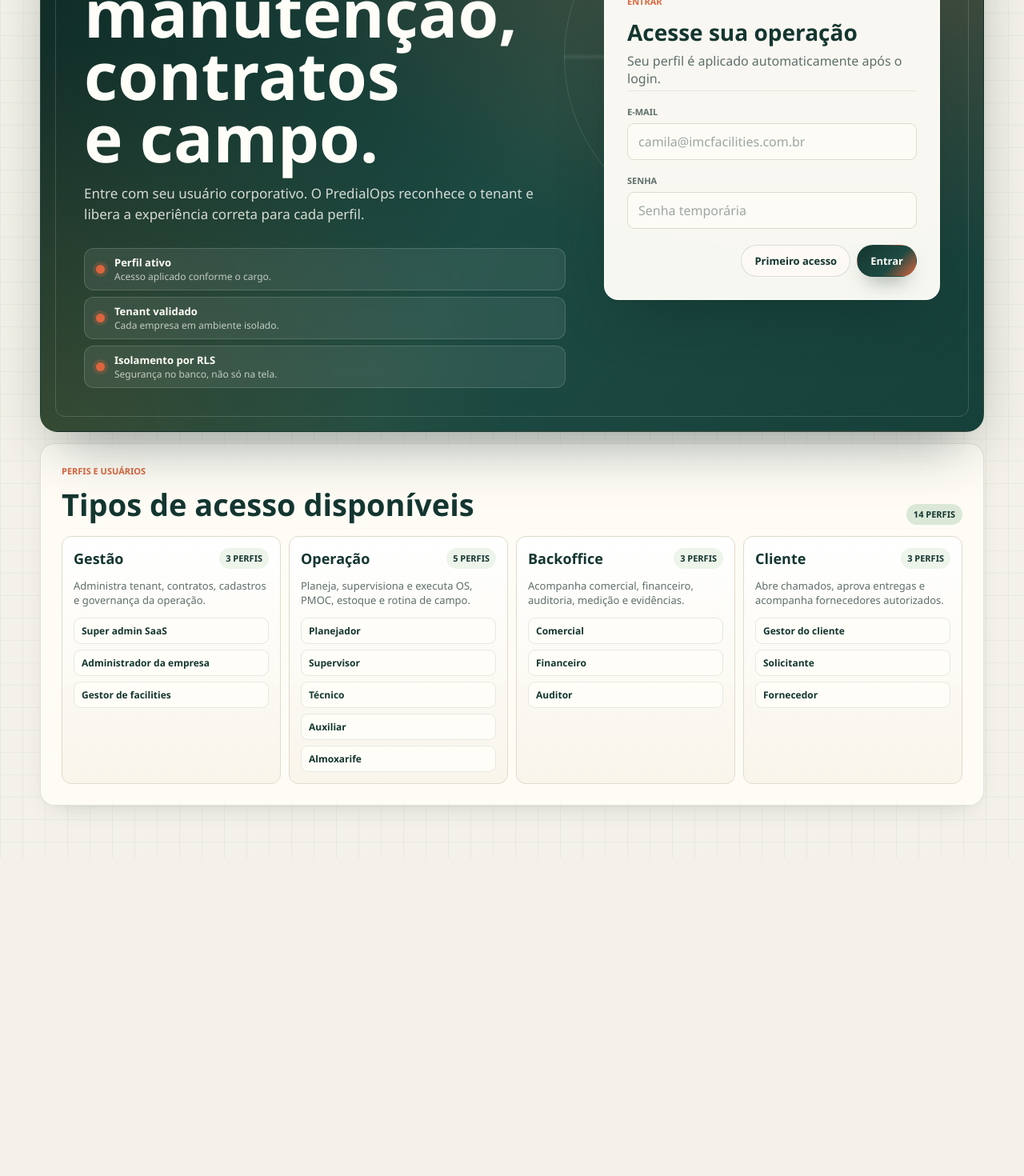
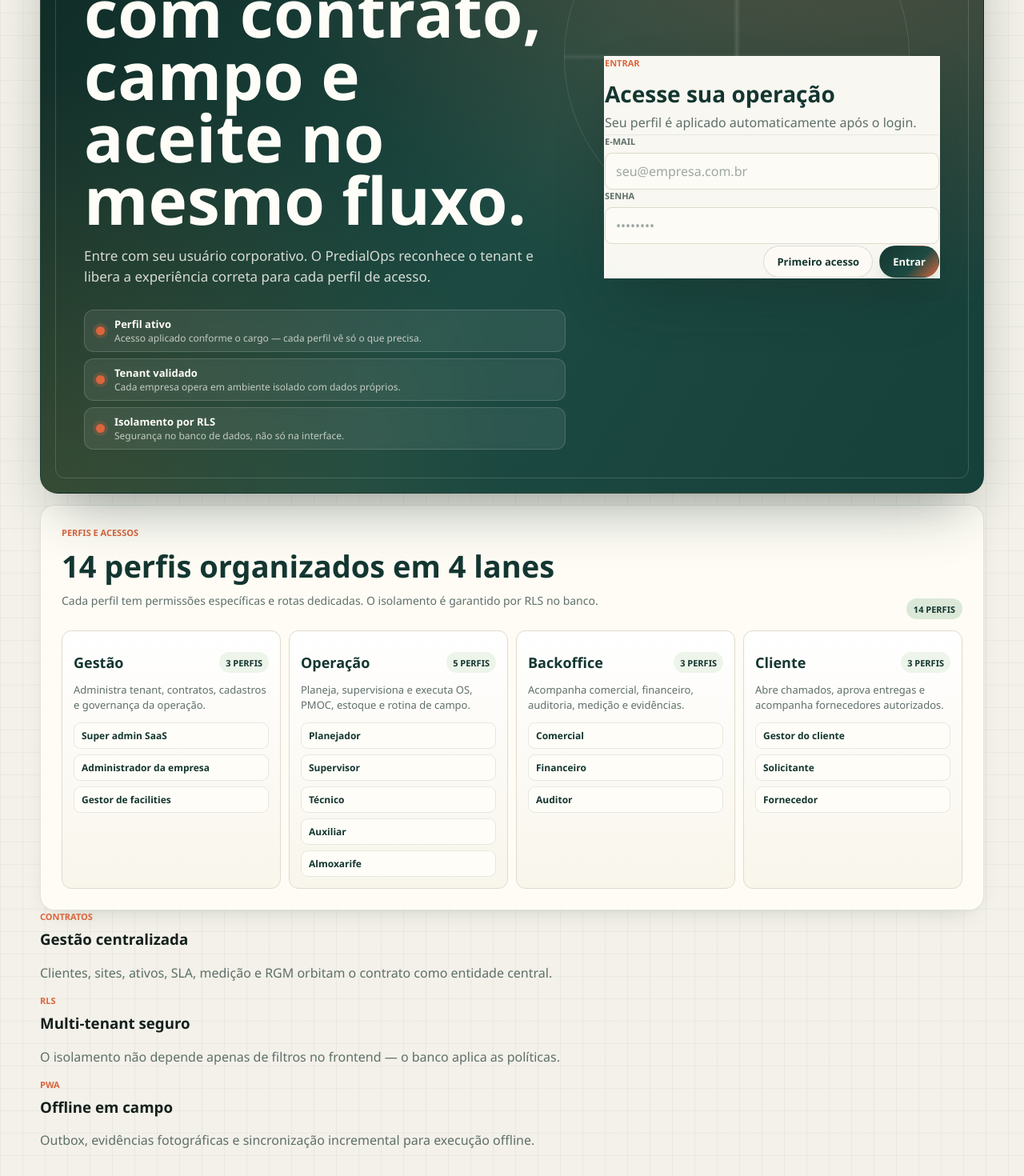
Before and after one commit to fegdasilva2-lgtm/BestSystem, a Next.js app in the folder apps/web/: page /login in a window 1280 px wide. Shown: the part 320-1790 px from the top of the page at 80% size. Before the commit the page ends 1393 px from the top, so only its background shows below. Built offline with nearby package versions, Linux system fonts and the light colour scheme; no server answers; what @predialops/ds would draw is missing.

Commit message:
feat(login): improves login page with feature highlights and role matrix

```diff
--- /dev/null
+++ b/apps/web/src/app/login/login-form.tsx
@@ -0,0 +1,45 @@
+"use client";
+
+import { useActionState } from "react";
+import { login } from "@/app/auth/actions";
+
+export default function LoginForm({ next }: { next: string }) {
+  const [state, formAction, pending] = useActionState(login, null);
+
+  return (
+    <form action={formAction}>
+      <input name="next" type="hidden" value={next} />
+      <label className="field">
+        <span>E-mail</span>
+        <input
+          name="email"
+          type="email"
+          autoComplete="email"
+          required
+          placeholder="seu@empresa.com.br"
+          disabled={pending}
+        />
+      </label>
+      <label className="field">
+        <span>Senha</span>
+        <input
+          name="password"
+          type="password"
+          autoComplete="current-password"
+          required
+          minLength={8}
+          placeholder="••••••••"
+          disabled={pending}
+        />
+      </label>
+      <div className="form-actions">
+        <a className="button-link" href="/setup">
+          Primeiro acesso
+        </a>
+        <button type="submit" className="primary-button" disabled={pending}>
+          {pending ? "Entrando…" : "Entrar"}
+        </button>
+      </div>
+    </form>
+  );
+}
--- a/apps/web/src/app/login/page.tsx
+++ b/apps/web/src/app/login/page.tsx
@@ -1,39 +1,63 @@
 import { login } from "@/app/auth/actions";
 import { getSessionProfile, roleLabels, type UserRole } from "@/lib/auth";
 import { redirect } from "next/navigation";
+import LoginForm from "./login-form";
 
 const accessLanes = [
   {
     label: "Gestão",
     total: "3 perfis",
     detail: "Administra tenant, contratos, cadastros e governança da operação.",
+    color: "forest",
     roles: ["super_admin_saas", "admin_org", "gestor_facilities"] satisfies UserRole[]
   },
   {
     label: "Operação",
     total: "5 perfis",
     detail: "Planeja, supervisiona e executa OS, PMOC, estoque e rotina de campo.",
+    color: "clay",
     roles: ["planejador", "supervisor", "tecnico", "auxiliar", "almoxarife"] satisfies UserRole[]
   },
   {
     label: "Backoffice",
     total: "3 perfis",
     detail: "Acompanha comercial, financeiro, auditoria, medição e evidências.",
+    color: "amber",
     roles: ["comercial", "financeiro", "auditor"] satisfies UserRole[]
   },
   {
     label: "Cliente",
     total: "3 perfis",
     detail: "Abre chamados, aprova entregas e acompanha fornecedores autorizados.",
+    color: "steel",
     roles: ["cliente_gestor", "solicitante", "fornecedor"] satisfies UserRole[]
   }
 ];
 
 const trustSignals = [
-  { title: "Perfil ativo", detail: "Acesso aplicado conforme o cargo." },
-  { title: "Tenant validado", detail: "Cada empresa em ambiente isolado." },
-  { title: "Isolamento por RLS", detail: "Segurança no banco, não só na tela." }
+  {
+    icon: "🔐",
+    title: "Perfil ativo",
+    detail: "Acesso aplicado conforme o cargo — cada perfil vê só o que precisa."
+  },
+  {
+    icon: "🏢",
+    title: "Tenant validado",
+    detail: "Cada empresa opera em ambiente isolado com dados próprios."
+  },
+  {
+    icon: "🛡️",
+    title: "Isolamento por RLS",
+    detail: "Segurança no banco de dados, não só na interface."
+  }
 ];
+
+const laneColors: Record<string, string> = {
+  forest: "#143630",
+  clay: "#dc653d",
+  amber: "#c99232",
+  steel: "#587482"
+};
 
 export default async function LoginPage({
   searchParams
@@ -49,14 +73,16 @@
 
   return (
     <main className="login-shell">
+      {/* ── Hero + Form ── */}
       <section className="login-hero" aria-labelledby="login-title">
         <div className="login-copy">
           <p className="eyebrow">Acesso PredialOps</p>
-          <h1 id="login-title">Central de manutenção, contratos e campo.</h1>
+          <h1 id="login-title">Gestão predial com contrato, campo e aceite no mesmo fluxo.</h1>
           <p>
             Entre com seu usuário corporativo. O PredialOps reconhece o tenant e libera a
-            experiência correta para cada perfil.
+            experiência correta para cada perfil de acesso.
           </p>
+
           <ul className="trust-strip" aria-label="Controles de acesso">
             {trustSignals.map((signal) => (
               <li key={signal.title}>
@@ -70,41 +96,54 @@
           </ul>
         </div>
 
-        <form action={login} className="form-card auth-card login-card">
+        <div className="login-card">
           <div className="login-card-head">
             <p className="eyebrow">Entrar</p>
             <h2>Acesse sua operação</h2>
             <p className="muted">Seu perfil é aplicado automaticamente após o login.</p>
           </div>
-          {searchParams?.error ? <p className="form-error">{searchParams.error}</p> : null}
-          {searchParams?.created ? <p className="status-pill">{searchParams.created}</p> : null}
-          <input name="next" type="hidden" value={next} />
-          <label className="field">
-            <span>E-mail</span>
-            <input name="email" type="email" autoComplete="email" required placeholder="camila@imcfacilities.com.br" />
-          </label>
-          <label className="field">
-            <span>Senha</span>
-            <input name="password" type="password" autoComplete="current-password" required placeholder="Senha temporária" />
-          </label>
-          <div className="form-actions">
-            <a className="button-link" href="/setup">Primeiro acesso</a>
-            <button type="submit" className="primary-button">Entrar</button>
-          </div>
-        </form>
+
+          {searchParams?.error ? (
+            <div className="form-error" role="alert">
+              <svg width="14" height="14" viewBox="0 0 24 24" fill="none" stroke="currentColor" strokeWidth="2.5" aria-hidden="true">
+                <circle cx="12" cy="12" r="10" />
+                <line x1="12" y1="8" x2="12" y2="12" />
+                <line x1="12" y1="16" x2="12.01" y2="16" />
+              </svg>
+              {searchParams.error}
+            </div>
+          ) : null}
+          {searchParams?.created ? (
+            <div className="status-pill" role="status">
+              ✓ {searchParams.created}
+            </div>
+          ) : null}
+
+          <LoginForm next={next} />
+        </div>
       </section>
 
+      {/* ── Matriz de Perfis ── */}
       <section className="role-matrix" aria-labelledby="roles-title">
         <div className="role-matrix-head">
           <div>
-            <p className="eyebrow">Perfis e usuários</p>
-            <h2 id="roles-title">Tipos de acesso disponíveis</h2>
+            <p className="eyebrow">Perfis e acessos</p>
+            <h2 id="roles-title">14 perfis organizados em 4 lanes</h2>
+            <p className="muted" style={{ marginTop: 8, fontSize: 14 }}>
+              Cada perfil tem permissões específicas e rotas dedicadas. O isolamento é garantido por RLS no banco.
+            </p>
           </div>
           <span className="status-pill">14 perfis</span>
         </div>
+
         <div className="role-lanes">
           {accessLanes.map((lane) => (
             <article className="role-lane" key={lane.label}>
+              <div
+                className="role-lane-accent"
+                style={{ background: laneColors[lane.color] }}
+                aria-hidden="true"
+              />
               <div className="role-lane-head">
                 <span>{lane.label}</span>
                 <strong>{lane.total}</strong>
@@ -112,13 +151,43 @@
               <p>{lane.detail}</p>
               <ul>
                 {lane.roles.map((role) => (
-                  <li key={role}>{roleLabels[role]}</li>
+                  <li key={role}>
+                    <span className="role-dot" style={{ background: laneColors[lane.color] }} aria-hidden="true" />
+                    {roleLabels[role]}
+                  </li>
                 ))}
               </ul>
             </article>
           ))}
         </div>
       </section>
+
+      {/* ── Feature highlights ── */}
+      <section className="feature-strip" aria-label="Destaques do produto">
+        {[
+          {
+            eyebrow: "Contratos",
+            title: "Gestão centralizada",
+            detail: "Clientes, sites, ativos, SLA, medição e RGM orbitam o contrato como entidade central."
+          },
+          {
+            eyebrow: "RLS",
+            title: "Multi-tenant seguro",
+            detail: "O isolamento não depende apenas de filtros no frontend — o banco aplica as políticas."
+          },
+          {
+            eyebrow: "PWA",
+            title: "Offline em campo",
+            detail: "Outbox, evidências fotográficas e sincronização incremental para execução offline."
+          }
+        ].map((f) => (
+          <article className="feature-card" key={f.title}>
+            <p className="eyebrow">{f.eyebrow}</p>
+            <h3>{f.title}</h3>
+            <p className="muted">{f.detail}</p>
+          </article>
+        ))}
+      </section>
     </main>
   );
 }
```
Also changed, not shown: 1 other file (tests, documents, lock files or other folders).
